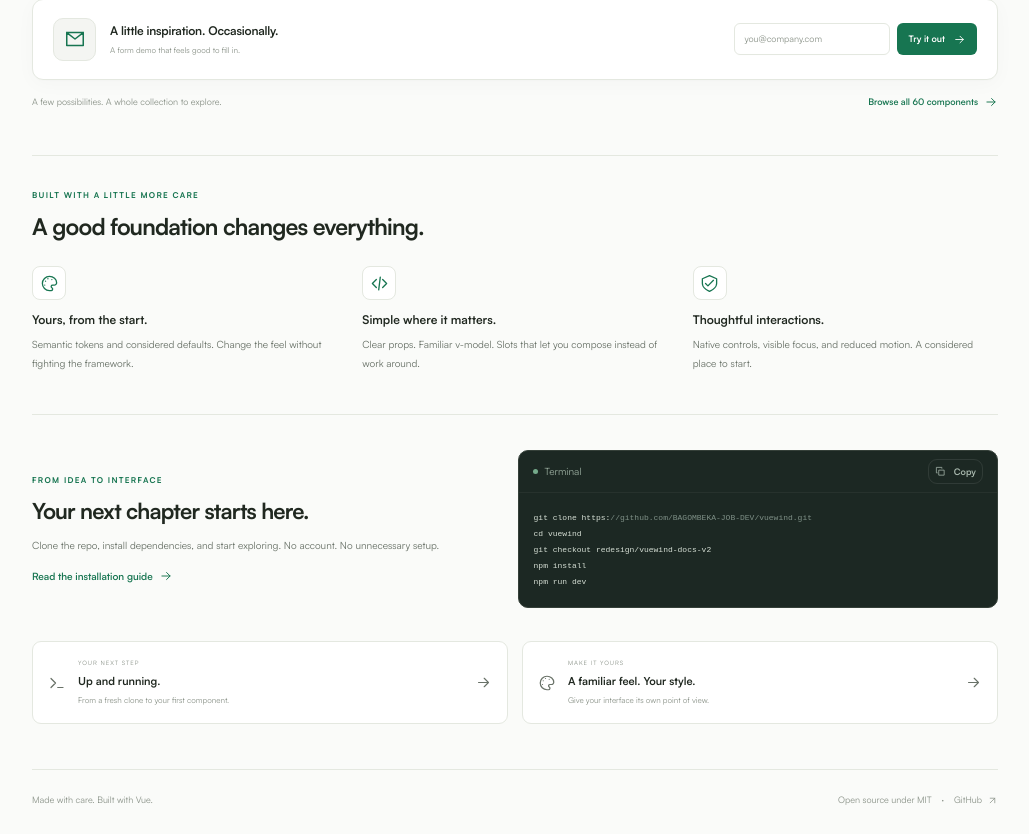
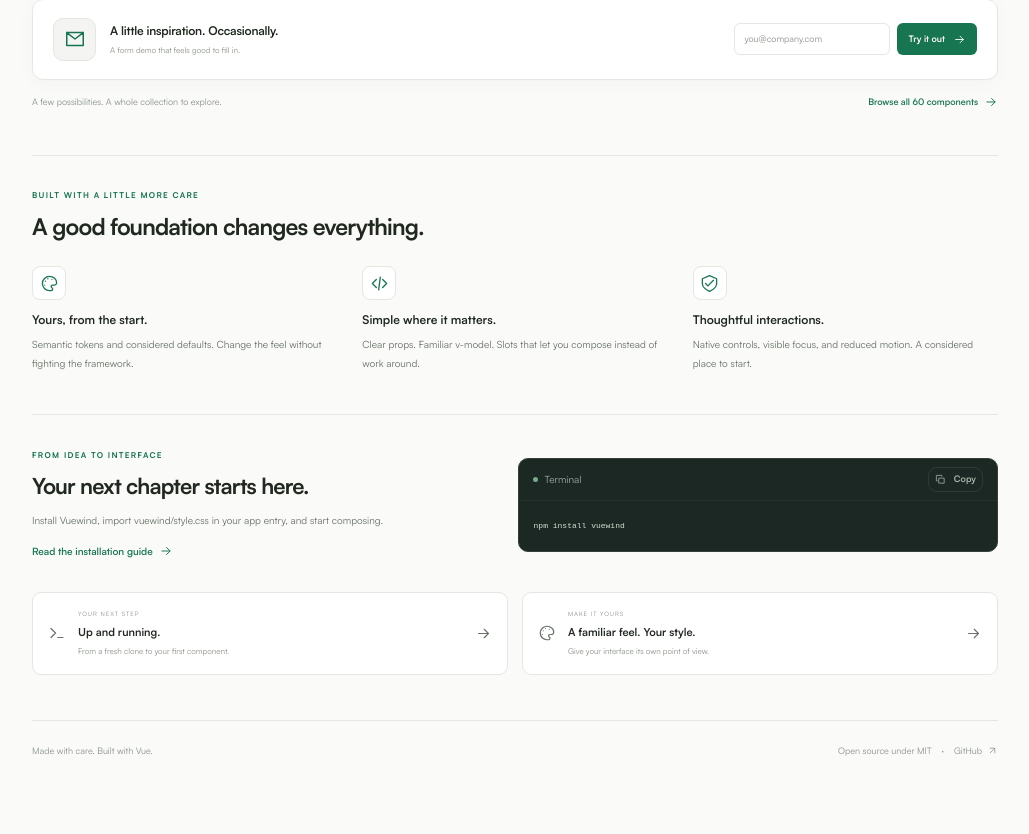
Before and after one commit to BAGOMBEKA-JOB-DEV/vuewind, a Vue app: page / in a window 1280 px wide. Shown: the part 1060-1894 px from the top of the page, without its empty margins (242-1271 px from the left). After the commit the page ends 1845 px from the top, so only its background shows below. Built offline with nearby package versions, Linux system fonts and the light colour scheme.

Commit message:
docs: update installation guides and site metadata for Vuewind 1.0

```diff
--- a/index.html
+++ b/index.html
@@ -9,6 +9,7 @@
       content="60 thoughtfully crafted Vue components. Beautiful defaults, semantic themes, live examples, and room to make them yours."
     />
     <meta name="theme-color" content="#fafbf9" />
+    <link rel="canonical" href="https://vuewind-two.vercel.app/" />
     <title>Introduction — Vuewind</title>
     <script>
       try {
--- a/src/docs/components/DocsHeader.vue
+++ b/src/docs/components/DocsHeader.vue
@@ -17,7 +17,7 @@ const theme = useThemeStore();
         @click="docs.mobileOpen = !docs.mobileOpen"
       >
         <Icon name="menu" /></button
-      ><Logo /><span class="version-tag">v0.2</span>
+      ><Logo /><span class="version-tag">v1.0</span>
     </div>
     <nav class="header-nav" aria-label="Primary navigation">
       <RouterLink
--- a/src/docs/guides/composition.js
+++ b/src/docs/guides/composition.js
@@ -11,7 +11,7 @@ export default {
       id: "state",
       title: "Keep the state close.",
       body: "Controlled inputs use modelValue and update:modelValue. Vue’s v-model syntax keeps the relationship clear. Vuewind components do not mutate your application arrays or make API calls.",
-      code: "<script setup>\nimport { ref } from 'vue'\nimport { VwSwitch } from '@/lib'\nconst notifications = ref(true)\n</script>\n\n<template>\n  <VwSwitch v-model=\"notifications\" label=\"Notifications\" />\n</template>",
+      code: "<script setup>\nimport { ref } from 'vue'\nimport { VwSwitch } from 'vuewind'\nconst notifications = ref(true)\n</script>\n\n<template>\n  <VwSwitch v-model=\"notifications\" label=\"Notifications\" />\n</template>",
       language: "vue",
     },
     {
--- a/src/docs/guides/installation.js
+++ b/src/docs/guides/installation.js
@@ -5,42 +5,43 @@ export default {
     {
       id: "requirements",
       title: "A comfortable starting point.",
-      body: "Use Node.js 20.19 or newer and npm. The components target Vue 3.5. This repository includes the documentation app, examples, and component source; it is not currently published to npm.",
+      body: "Start with an existing Vue 3.5 application. Vuewind provides compiled components, TypeScript declarations, and one shared stylesheet. You do not need Tailwind, the documentation app, or a Vuewind plugin to use the package.",
     },
     {
-      id: "clone",
-      title: "Make yourself a copy.",
-      body: "Clone the repository and switch to the redesign branch to explore this version.",
-      code: "git clone https://github.com/BAGOMBEKA-JOB-DEV/vuewind.git\ncd vuewind\ngit checkout redesign/vuewind-docs-v2\nnpm install",
+      id: "install",
+      title: "Add Vuewind to your project.",
+      body: "Install the public package from npm. Vue is a peer dependency, so your application keeps control of its Vue runtime.",
+      code: "npm install vuewind",
       language: "shell",
+      note: "Version 1.0.0 is prepared for its first manual npm release. If npm still reports that vuewind is not found, the maintainer has not completed that first publication yet.",
     },
     {
-      id: "run",
-      title: "See what is possible.",
-      body: "Start the documentation server. Vite prints your local URL, normally http://localhost:5173. Browse examples, change the theme, and open the Code tab to see the exact source behind each preview.",
-      code: "npm run dev",
-      language: "shell",
+      id: "styles",
+      title: "Set the foundation once.",
+      body: "Import the stylesheet once in your app entry, normally src/main.js or src/main.ts. It includes the theme tokens and all component styles. CSS imports are preserved during tree shaking.",
+      code: "import 'vuewind/style.css'",
+      language: "js",
     },
     {
       id: "first-component",
       title: "Your first component.",
-      body: "Inside this project, import from the library source. The documentation app already loads the shared styles. In another project, copy src/lib and import the tokens and component stylesheet once in your entry file.",
-      code: "import { VwButton } from '@/lib'\nimport '@/lib/styles/tokens.css'\nimport '@/lib/styles/components.css'",
+      body: "Use named imports for the components you need. Your bundler can remove unused component code. Each component follows standard Vue props, events, and slots.",
+      code: "import { VwButton, VwInput, VwIcon } from 'vuewind'",
       language: "js",
     },
     {
       id: "compose",
       title: "A small beginning.",
       body: "Components use standard Vue props, events, and slots. No plugin registration is required for local imports.",
-      code: "<script setup>\nimport { VwButton } from '@/lib'\n</script>\n\n<template>\n  <VwButton @click=\"save\">Save changes</VwButton>\n</template>",
+      code: "<script setup>\nimport { ref } from 'vue'\nimport { VwButton, VwInput } from 'vuewind'\nconst name = ref('')\n</script>\n\n<template>\n  <VwInput v-model=\"name\" label=\"Workspace name\" />\n  <VwButton @click=\"name = ''\">Reset</VwButton>\n</template>",
       language: "vue",
-      note: "The save function is application logic: provide your own handler. Vuewind never sends data or creates an account for you.",
+      note: "Load vuewind/style.css before using this example. Vuewind handles presentation and interaction; your application handles storage, networking, and validation.",
     },
     {
-      id: "build",
-      title: "Ready for the next step.",
-      body: "Build the documentation app or generate a standalone ES module library. The library build keeps Vue external and emits its styles separately.",
-      code: "npm test\nnpm run build\nnpm run build:lib\nnpm run preview",
+      id: "repository",
+      title: "Explore the source, too.",
+      body: "To work on the library or run the documentation locally, clone the repository. This is a separate workflow from installing Vuewind into an existing app. Use Node.js 20.19 or newer for repository development.",
+      code: "git clone https://github.com/BAGOMBEKA-JOB-DEV/vuewind.git\ncd vuewind\nnpm ci\nnpm run dev",
       language: "shell",
     },
   ],
--- a/src/docs/guides/migration.js
+++ b/src/docs/guides/migration.js
@@ -23,7 +23,7 @@ export default {
       id: "styles",
       title: "Bring the new tokens with you.",
       body: "Import the library token and component styles once. Legacy dashboard styles remain available at src/assets/css/style.css, but are no longer loaded by the documentation app.",
-      code: "import '@/lib/styles/tokens.css'\nimport '@/lib/styles/components.css'",
+      code: "import 'vuewind/style.css'",
       language: "js",
     },
     {
--- a/src/docs/views/ChangelogView.vue
+++ b/src/docs/views/ChangelogView.vue
@@ -22,17 +22,17 @@ import VwBadge from "../../lib/components/VwBadge.vue";
     </div>
     <section class="changelog-entry">
       <div>
-        <strong>v0.2.0</strong><small>October 19, 2026</small
+        <strong>v1.0.0</strong><small>October 19, 2026</small
         ><VwBadge variant="success" style="margin-top: 12px"
-          >Development</VwBadge
+          >Release candidate</VwBadge
         >
       </div>
       <div>
         <h2>A fresh foundation.</h2>
         <p>
           A complete redesign of the documentation experience, paired with a new
-          library of 60 Vue components. This development version is available
-          from the redesign branch.
+          library of 60 Vue components. Version 1.0.0 is prepared for manual npm
+          publication from the repository after the release PR is merged.
         </p>
         <ul>
           <li>
@@ -56,6 +56,15 @@ import VwBadge from "../../lib/components/VwBadge.vue";
             Separate documentation and library builds, with automated
             validation.
           </li>
+          <li>
+            Install with npm install vuewind after publication. ESM, CommonJS,
+            types, and the shared stylesheet are included.
+          </li>
+          <li>
+            A manual GitHub Actions release workflow publishes the verified
+            package. Documentation deploys through the existing Vercel
+            integration after merge.
+          </li>
         </ul>
         <RouterLink to="/docs/migration" class="text-link"
           >Read the migration guide <Icon name="right" :size="13"
@@ -77,7 +86,7 @@ import VwBadge from "../../lib/components/VwBadge.vue";
     <footer class="docs-footer">
       <span>Built in the open. Made to keep getting better.</span
       ><a
-        href="https://github.com/BAGOMBEKA-JOB-DEV/vuewind/commits/redesign/vuewind-docs-v2"
+        href="https://github.com/BAGOMBEKA-JOB-DEV/vuewind/commits/main"
         target="_blank"
         rel="noopener noreferrer"
         >Follow the commits <Icon name="arrow" :size="12"
--- a/src/docs/views/ComponentView.vue
+++ b/src/docs/views/ComponentView.vue
@@ -43,7 +43,7 @@ const toc = [
           ><span>/</span><span>{{ component.name }}</span>
         </div>
         <a
-          :href="`https://github.com/BAGOMBEKA-JOB-DEV/vuewind/blob/redesign/vuewind-docs-v2/src/lib/components/Vw${component.name}.vue`"
+          :href="`https://github.com/BAGOMBEKA-JOB-DEV/vuewind/blob/main/src/lib/components/Vw${component.name}.vue`"
           target="_blank"
           rel="noopener noreferrer"
           class="page-source"
@@ -78,7 +78,7 @@ const toc = [
         <h2 class="section-heading">Make it yours.</h2>
         <p class="section-description">{{ component.notes }}</p>
         <CodeBlock
-          :code="`import { Vw${component.name} } from '@/lib'\nimport '@/lib/styles/tokens.css'\nimport '@/lib/styles/components.css'`"
+          :code="`import { Vw${component.name} } from 'vuewind'\nimport 'vuewind/style.css'`"
           language="js"
           title="Import into your project"
         />
--- a/src/docs/views/GuideView.vue
+++ b/src/docs/views/GuideView.vue
@@ -29,7 +29,7 @@ const toc = computed(
           ><span>/</span><span>{{ guide.title }}</span>
         </div>
         <a
-          :href="`https://github.com/BAGOMBEKA-JOB-DEV/vuewind/blob/redesign/vuewind-docs-v2/src/docs/guides/${route.params.slug}.js`"
+          :href="`https://github.com/BAGOMBEKA-JOB-DEV/vuewind/blob/main/src/docs/guides/${route.params.slug}.js`"
           target="_blank"
           rel="noopener noreferrer"
           class="page-source"
--- a/src/docs/views/IntroductionView.vue
+++ b/src/docs/views/IntroductionView.vue
@@ -24,8 +24,7 @@ const people = [
   { name: "Priya Patel" },
   { name: "Daniel Lee" },
 ];
-const quickStartCode =
-  "git clone https://github.com/BAGOMBEKA-JOB-DEV/vuewind.git\ncd vuewind\ngit checkout redesign/vuewind-docs-v2\nnpm install\nnpm run dev";
+const quickStartCode = "npm install vuewind";
 const toc = [
   { id: "overview", label: "Overview" },
   { id: "the-collection", label: "The collection" },
@@ -51,7 +50,7 @@ function subscribe() {
           ><span>Introduction</span>
         </div>
         <a
-          href="https://github.com/BAGOMBEKA-JOB-DEV/vuewind/tree/redesign/vuewind-docs-v2"
+          href="https://github.com/BAGOMBEKA-JOB-DEV/vuewind/tree/main"
           target="_blank"
           rel="noopener noreferrer"
           class="page-source"
@@ -92,7 +91,7 @@ function subscribe() {
                 <path fill="#42b883" d="M0 0h5l7 12L19 0h5L12 21z" />
                 <path fill="#35495e" d="M5 0h4l3 5 3-5h4l-7 12z" /></svg
               >Vue 3</span
-            ><i /><span><Icon name="wind" :size="14" />Tailwind CSS</span
+            ><i /><span><Icon name="wind" :size="14" />CSS tokens</span
             ><i /><span><Icon name="shield" :size="13" />MIT licensed</span>
           </div>
         </div>
@@ -326,8 +325,8 @@ function subscribe() {
           <div class="eyebrow">FROM IDEA TO INTERFACE</div>
           <h2 class="section-heading">Your next chapter starts here.</h2>
           <p class="section-description">
-            Clone the repo, install dependencies, and start exploring. No
-            account. No unnecessary setup.
+            Install Vuewind, import vuewind/style.css in your app entry, and
+            start composing.
           </p>
           <RouterLink to="/docs/installation" class="text-link"
             >Read the installation guide <Icon name="right" :size="14"
--- a/src/router/index.js
+++ b/src/router/index.js
@@ -71,7 +71,11 @@ router.afterEach((to) => {
       : to.name === "guide"
         ? guides.find((g) => g.slug === to.params.slug)?.name
         : to.meta.title;
-  if (typeof document !== "undefined")
+  if (typeof document !== "undefined") {
     document.title = `${title || "Page not found"} — Vuewind`;
+    const canonical = document.querySelector('link[rel="canonical"]');
+    if (canonical)
+      canonical.href = new URL(to.path, "https://vuewind-two.vercel.app/").href;
+  }
 });
 export default router;
```
